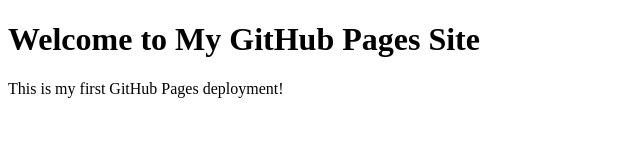
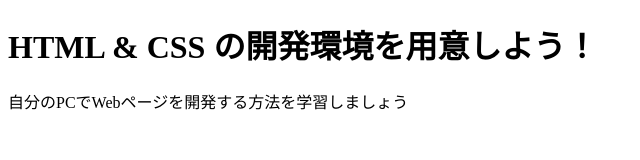
Before and after one commit to osarusanxx0112/my-first-web-app, a plain HTML site: page index.html in a window 1280 px wide. Shown: the whole page, without its empty margins (0-640 px from the left). Drawn offline with Linux system fonts and the light colour scheme.

Commit message:
Add files via upload

```diff
--- a/index.html
+++ b/index.html
@@ -1,12 +1,12 @@
 <!DOCTYPE html>
-<html lang="en">
-<head>
-    <meta charset="UTF-8">
-    <meta name="viewport" content="width=device-width, initial-scale=1.0">
-    <title>My GitHub Pages Site</title>
-</head>
-<body>
-    <h1>Welcome to My GitHub Pages Site</h1>
-    <p>This is my first GitHub Pages deployment!</p>
+<html>
+  <head>
+    <meta charset="utf-8">
+    <title>Progate</title>
+  </head>
+  <body>
+    <h1 class="title">HTML & CSS の開発環境を用意しよう！</h1>
+    <p>自分のPCでWebページを開発する方法を学習しましょう</p>
+
 </body>
 </html>
```
